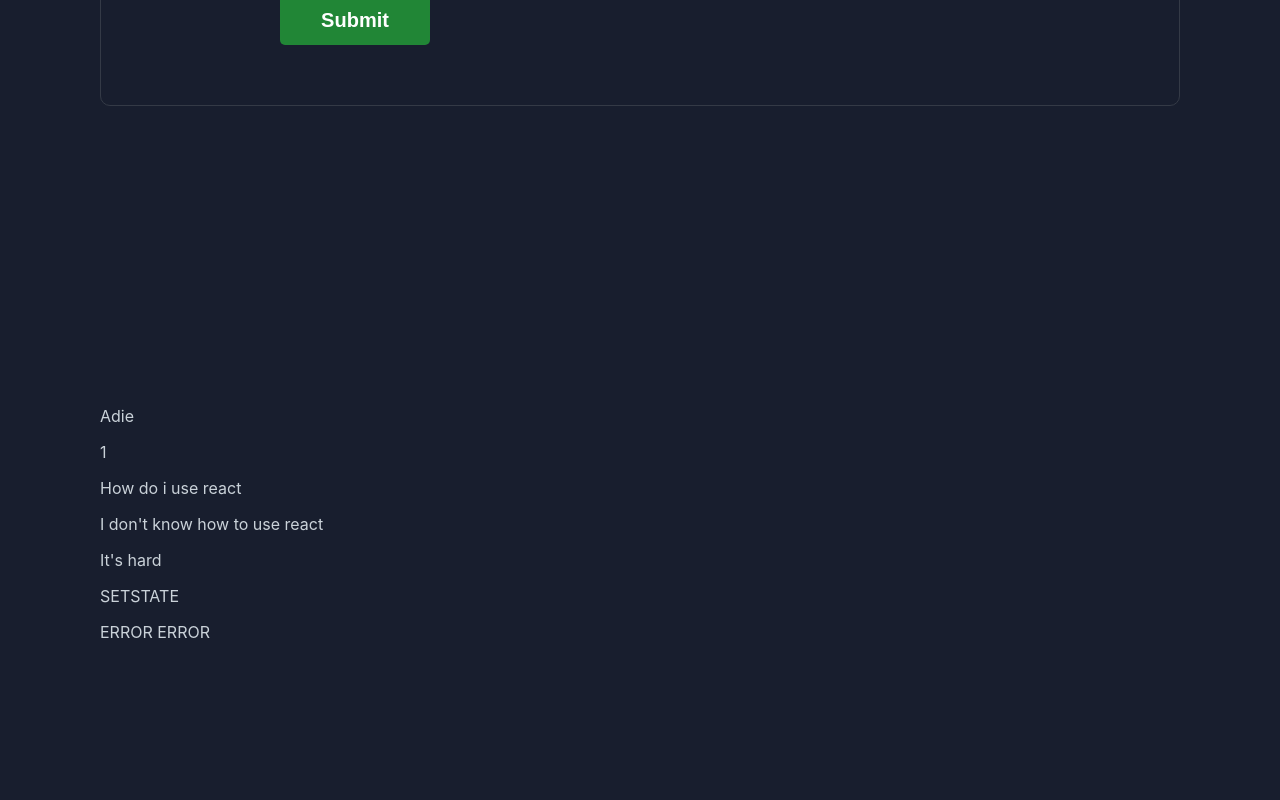
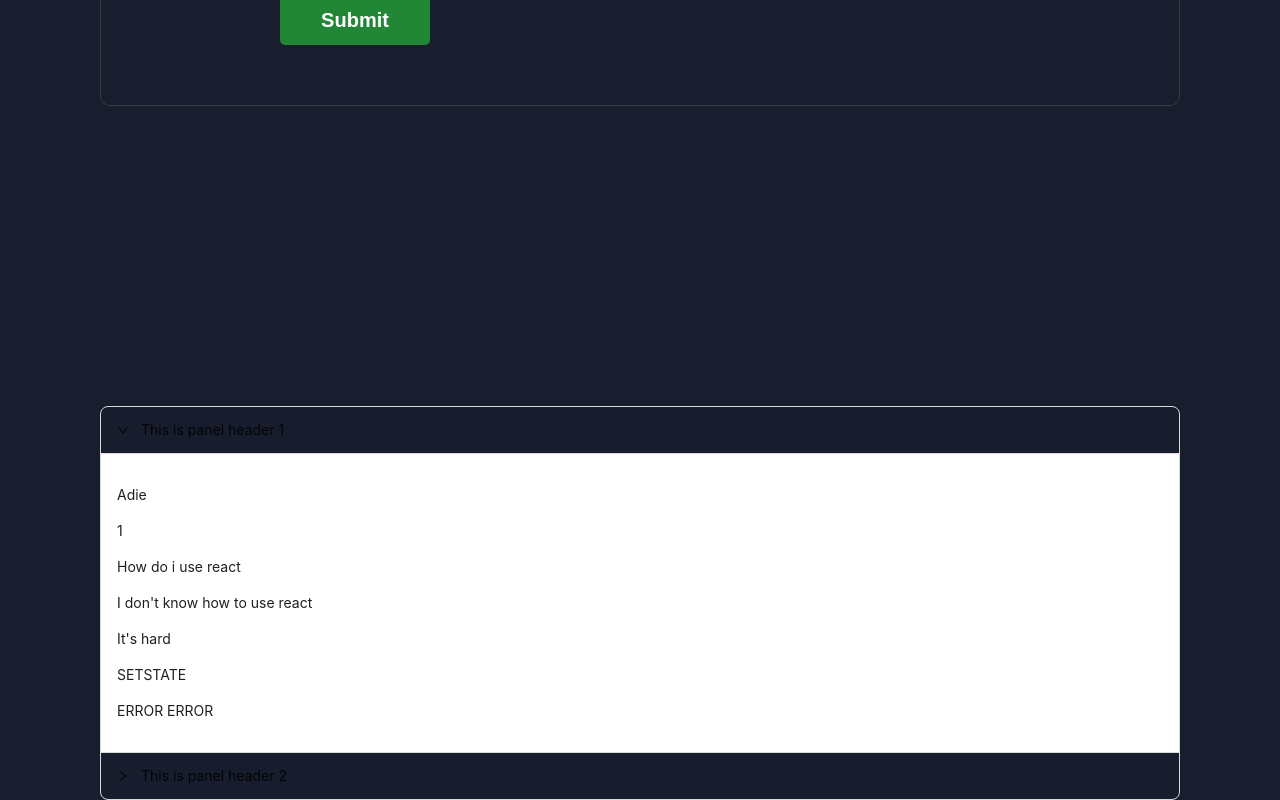
Before and after one commit to callum-cheshire/Week_9_Project-Frontend-Just-The-Ticket, a React (Create React App) app in the folder just-the-ticket/: page / in a window 1280 px wide. Shown: the part 1169-1969 px from the top of the page. Before the commit the page ends 1827 px from the top, so only its background shows below. Built offline with nearby package versions, Linux system fonts and the light colour scheme.

Commit message:
solved collapsible components with npm antd

```diff
--- a/just-the-ticket/package.json
+++ b/just-the-ticket/package.json
@@ -6,6 +6,7 @@
     "@testing-library/jest-dom": "^5.16.5",
     "@testing-library/react": "^13.4.0",
     "@testing-library/user-event": "^13.5.0",
+    "antd": "^5.0.1",
     "react": "^18.2.0",
     "react-collapsed": "^3.5.0",
     "react-dom": "^18.2.0",
--- a/just-the-ticket/src/Components/App.js
+++ b/just-the-ticket/src/Components/App.js
@@ -1,6 +1,7 @@
 import './App.css';
 import { v4 as uuidv4 } from 'uuid';
-import { useState, useEffect } from 'react';
+import { useState } from 'react';
+import { Collapse } from 'antd';
 // import useCollapse from 'react-collapsed';
 
 // function Collapsible() {
@@ -35,6 +36,8 @@ import { useState, useEffect } from 'react';
   // Create JSON - take input states to create an object>JSON
   // Associated with a POST request?
   // Pt 2. GET request to display the posts under the form
+
+const { Panel } = Collapse;
 
 const mockTicket =
   [{
@@ -198,6 +201,9 @@ function App() {
         {ticketList.map((ticket)=> {
           return (
             <div key={ticket.id}>
+              <Collapse defaultActiveKey={['1']}>
+                <Panel className="panel-header" header="This is panel header 1" key="1">
+                  <div>
                     <p>{ticket.name}</p>
                     <p>{ticket.roomNumber}</p>
                     <p>{ticket.question}</p>
@@ -207,6 +213,21 @@ function App() {
                     <p>{ticket.code}</p>
                     <p>{ticket.errorLog}</p>
                   </div>
+                </Panel>
+                <Panel className="panel-header" header="This is panel header 2" key="2">
+                  <div>
+                    <p>{ticket.name}</p>
+                    <p>{ticket.roomNumber}</p>
+                    <p>{ticket.question}</p>
+                    <p>{ticket.categories}</p>
+                    <p>{ticket.problem}</p>
+                    <p>{ticket.description}</p>
+                    <p>{ticket.code}</p>
+                    <p>{ticket.errorLog}</p>
+                  </div>
+                </Panel>
+              </Collapse>
+            </div>
           )
         } )}
       </div>
```
Also changed, not shown: 1 other file (tests, documents, lock files or other folders). Lines whose indentation alone changed are shown as unchanged.
